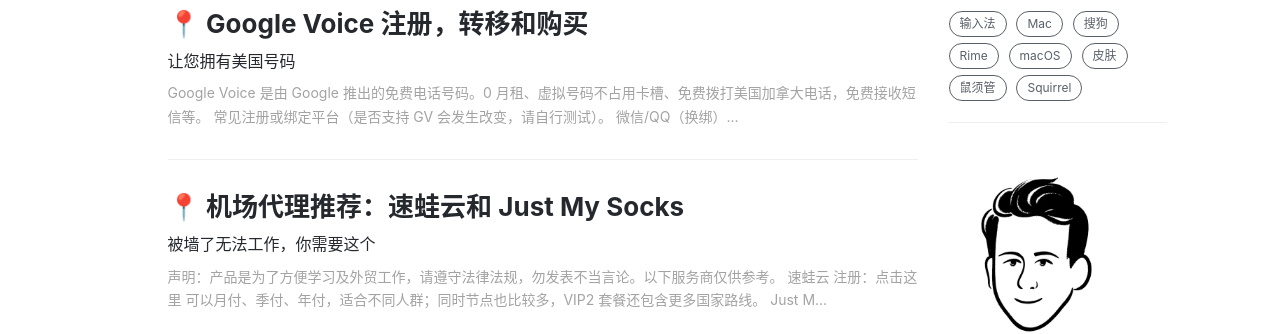
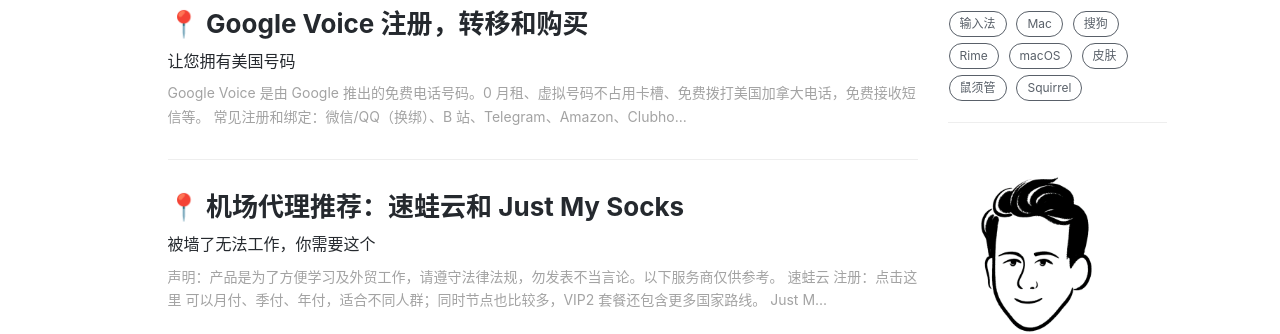
Before and after one commit to ssnhd/ssnhd.github.io, a Jekyll site: the page built from index.html, in a window 1280 px wide and 900 px high. Shown: the part 461-795 px from the top of the window. Built offline with Jekyll 4.4.1, drawn with Linux system fonts in a browser that asks for light colours; nearby versions of some CDN libraries; the list of posts is cut into pages by our own code; comment, search, counter and statistics services are not loaded.

Commit message:
Update 2021-1-27-voice.md

```diff
--- a/_posts/2021-1-27-voice.md
+++ b/_posts/2021-1-27-voice.md
@@ -14,14 +14,12 @@
 
 Google Voice 是由 Google 推出的免费电话号码。0 月租、虚拟号码不占用卡槽、免费拨打美国加拿大电话，免费接收短信等。
 
-常见注册或绑定平台（是否支持 GV 会发生改变，请自行测试）。
-- 微信/QQ（换绑）、B 站、爱奇艺、京东、今日头条/西瓜视频/抖音、优酷、微博
-- Telegram、Amazon、Clubhouse、Facebook、Twitter
+常见注册和绑定：微信/QQ（换绑）、B 站、Telegram、Amazon、Clubhouse、Facebook、Twitter 等。
 
 
 ## 购买 Voice
 
-例如 +86 注册的 Telegram 不仅私聊有限制，安全隐私也存在隐患，此刻，你需要用 GV 来替换它。\
++86 注册的 Telegram 不仅私聊有限制，安全隐私也存在隐患，此刻，你需要用 GV 来替换它。\
 请先联系咨询，返回这里扫码支付，为了避免违禁词建议选择 Telegram。
 - Telegram: [gv188](https://t.me/gv188)
 - QQ: 254136957
```
